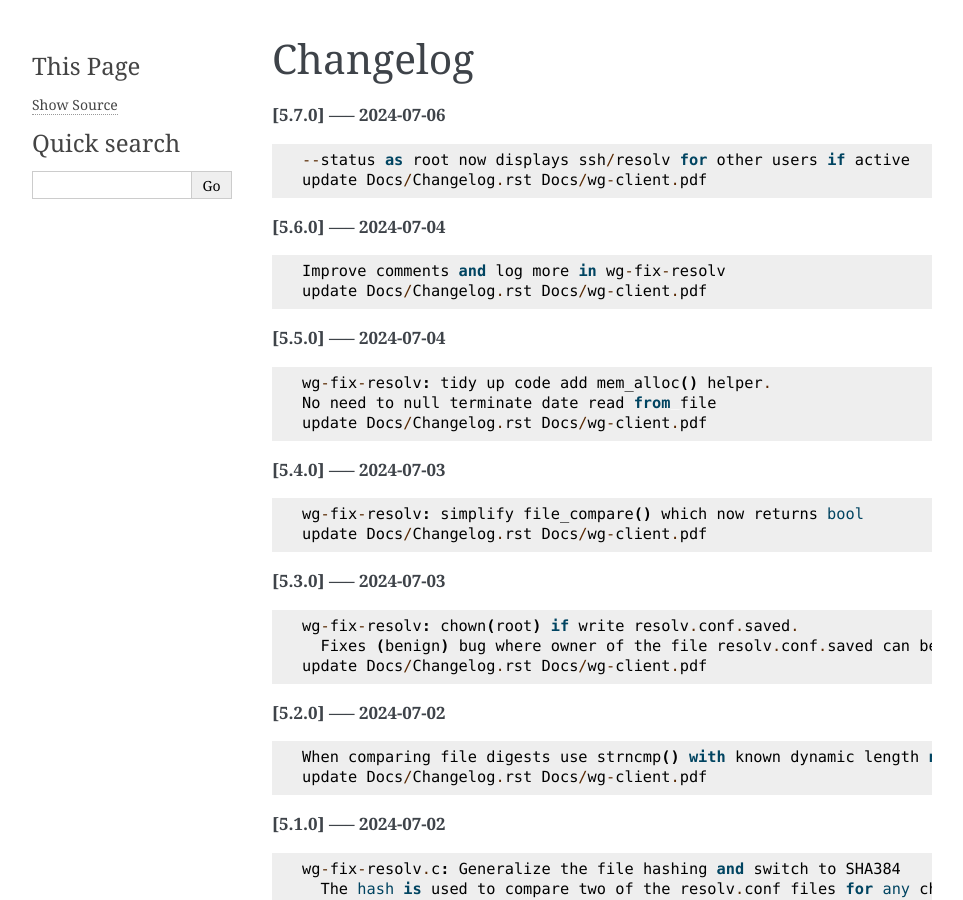
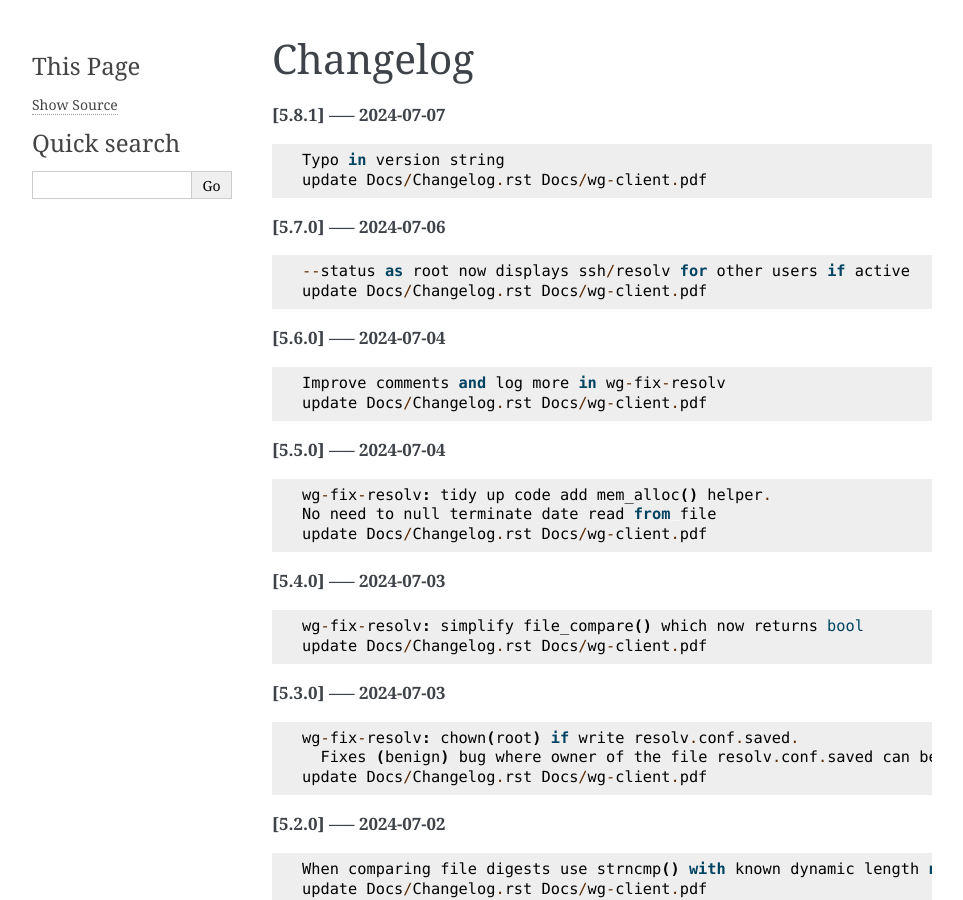
Before and after one commit to gene-git/wg-client, a Sphinx documentation site: the page built from Docs/Changelog.rst, in a window 1280 px wide and 900 px high. Shown: the whole window, without its empty margins (148-1111 px from the left). Built offline with Sphinx 7.4.7, drawn with Linux system fonts in a browser that asks for light colours.

Commit message:
update Docs/Changelog.rst Docs/wg-client.pdf

```diff
--- a/Docs/Changelog.rst
+++ b/Docs/Changelog.rst
@@ -1,5 +1,11 @@
 Changelog
 =========
+
+**[5.8.1] ----- 2024-07-07** ::
+
+	    Typo in version string
+	    update Docs/Changelog.rst Docs/wg-client.pdf
+
 
 **[5.7.0] ----- 2024-07-06** ::
 
```
Also changed, not shown: 1 other file.
